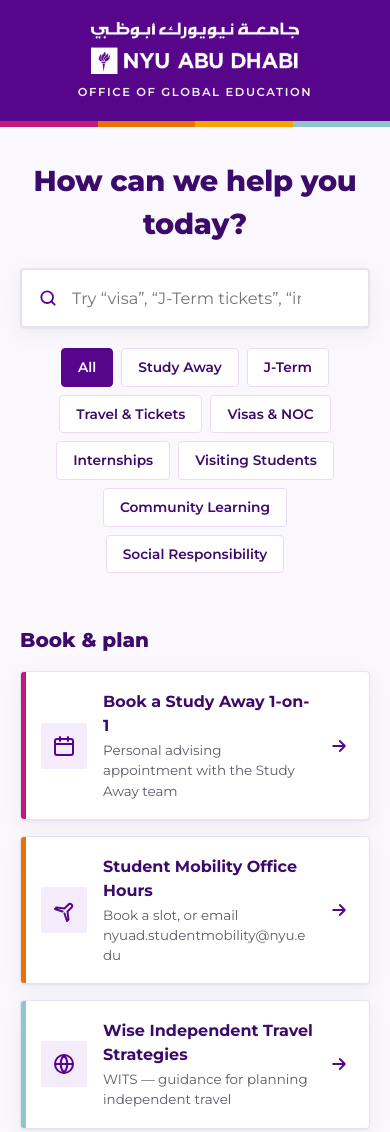
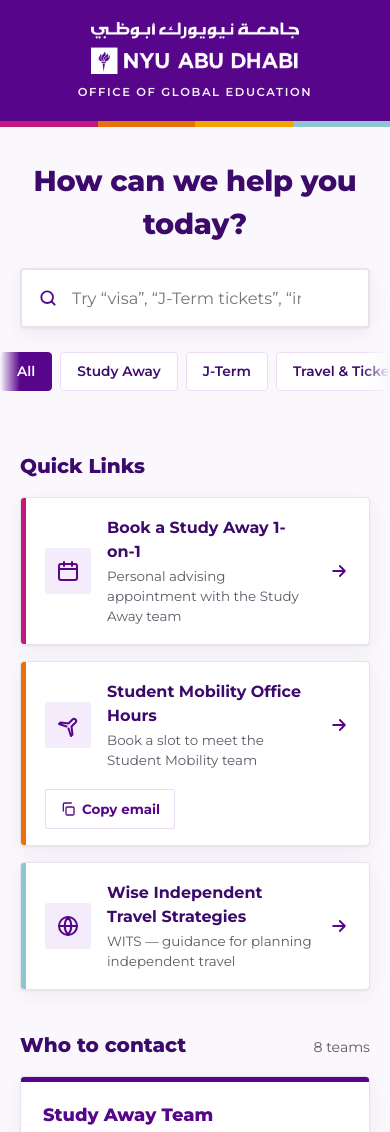
Before and after one commit to Nikhil-Mundhra/Office-of-Global-Education, a website: page public/index.html in a window 390 px wide. Shown: the top 1132 px of the page. Drawn offline with Linux system fonts and the light colour scheme.

Commit message:
Add quick-link email copy, J-Term team, mobile chip scroller
- Quick links get an inline copy-email button; copy handler now global
- Add J-Term Enrollment team and hide member row when empty
- Rename quick section to Quick Links; horizontal snap scroll for chips on mobile

```diff
--- a/public/app.js
+++ b/public/app.js
@@ -56,14 +56,17 @@
   quickEl.innerHTML = quickLinks
     .map(
       (q) => `
-      <a class="quick" data-accent="${q.accent}" href="${esc(q.url)}" target="_blank" rel="noopener noreferrer">
+      <div class="quick" data-accent="${q.accent}">
+        <a class="quick-main" href="${esc(q.url)}" target="_blank" rel="noopener noreferrer">
           <span class="quick-icon">${svg(q.icon)}</span>
           <span class="quick-body">
             <span class="quick-title">${esc(q.title)}</span>
             <span class="quick-sub">${esc(q.subtitle)}</span>
           </span>
           <span class="quick-arrow">${svg("arrow")}</span>
-      </a>`
+        </a>
+        ${q.copyEmail ? `<button type="button" class="btn btn-ghost quick-copy" data-copy="${esc(q.copyEmail)}" aria-label="Copy ${esc(q.copyEmail)}">${svg("copy")}Copy email</button>` : ""}
+      </div>`
     )
     .join("");
 
@@ -106,8 +109,8 @@
             <h3 class="team-name">${highlight(t.name, terms)}</h3>
             <span class="label">Ask about</span>
             <ul class="helps">${t.helpsWith.map((h) => `<li>${highlight(h, terms)}</li>`).join("")}</ul>
-            <span class="label">Team</span>
-            <div class="members">
+            ${t.members.length ? `<span class="label">Team</span>` : ""}
+            <div class="members"${t.members.length ? "" : " hidden"}>
               ${t.members.map((m) => `<span class="member"><span class="avatar" aria-hidden="${photos[m] ? "false" : "true"}">${esc(initials(m))}${photos[m] ? `<img src="${esc(photos[m])}" alt="" width="128" height="128" loading="lazy" decoding="async" onerror="this.remove()">` : ""}</span>${highlight(m, terms)}</span>`).join("")}
             </div>
           </div>
@@ -134,7 +137,7 @@
     toastTimer = setTimeout(() => toastEl.classList.remove("show"), 1800);
   };
 
-  teamsEl.addEventListener("click", async (e) => {
+  document.addEventListener("click", async (e) => {
     const btn = e.target.closest("[data-copy]");
     if (!btn) return;
     const email = btn.dataset.copy;
@@ -147,8 +150,9 @@
       document.execCommand("copy");
       ta.remove();
     }
+    const label = btn.classList.contains("quick-copy") ? "Copy email" : "Copy";
     btn.innerHTML = `${svg("check")}Copied`;
-    setTimeout(() => (btn.innerHTML = `${svg("copy")}Copy`), 1500);
+    setTimeout(() => (btn.innerHTML = `${svg("copy")}${label}`), 1500);
     toast(`Copied ${email}`);
   });
 
--- a/public/data.js
+++ b/public/data.js
@@ -18,7 +18,8 @@
     },
     {
       title: "Student Mobility Office Hours",
-      subtitle: "Book a slot, or email nyuad.studentmobility@nyu.edu",
+      subtitle: "Book a slot to meet the Student Mobility team",
+      copyEmail: "nyuad.studentmobility@nyu.edu",
       url: "https://calendar.google.com/calendar/u/0/appointments/schedules/AcZssZ1uLFWuJjNHGyMj7IN7pcCWvj0axNQ8LpjpuWmmmnfZBzplIISNbL0WiI4d_dg9hf0zt4xaxoxt",
       icon: "plane",
       accent: "orange",
@@ -91,6 +92,14 @@
       accent: "magenta",
     },
     {
+      name: "J-Term Enrollment",
+      email: "nyuad.globaleducation@nyu.edu",
+      helpsWith: ["J-Term enrollment"],
+      members: [],
+      topics: ["jterm"],
+      accent: "teal",
+    },
+    {
       name: "Community-Based Learning (CBL)",
       email: "nyuad.cbl@nyu.edu",
       helpsWith: ["CBL activities during the semester", "Abu Dhabi-based J-Term classes"],
--- a/public/index.html
+++ b/public/index.html
@@ -39,7 +39,7 @@
       </section>
 
       <section class="container" aria-labelledby="quick-title">
-        <h2 id="quick-title" class="section-title">Book &amp; plan</h2>
+        <h2 id="quick-title" class="section-title">Quick Links</h2>
         <div id="quick" class="quick-grid"></div>
       </section>
 
--- a/public/styles.css
+++ b/public/styles.css
@@ -103,13 +103,18 @@
 .quick-grid { display: grid; grid-template-columns: repeat(auto-fit, minmax(260px, 1fr)); gap: 16px; }
 .quick {
   --accent: var(--violet);
-  display: flex; align-items: center; gap: 16px;
-  padding: 18px 20px; border-radius: var(--radius);
+  display: flex; flex-direction: column;
+  border-radius: var(--radius);
   background: var(--card); box-shadow: var(--shadow); border: 1px solid var(--line);
-  text-decoration: none; color: var(--ink); position: relative; overflow: hidden;
+  color: var(--ink); position: relative; overflow: hidden;
   transition: transform 0.15s, box-shadow 0.15s;
 }
 .quick::before { content: ""; position: absolute; inset: 0 auto 0 0; width: 5px; background: var(--accent); }
+.quick-main {
+  flex: 1; display: flex; align-items: center; gap: 16px;
+  padding: 18px 20px 18px 24px; text-decoration: none; color: inherit;
+}
+.quick-copy { margin: 0 20px 16px 24px; align-self: flex-start; }
 .quick:hover { transform: translateY(-2px); box-shadow: var(--shadow-hover); }
 .quick-icon {
   flex: none; width: 46px; height: 46px; border-radius: var(--radius-sm);
@@ -121,7 +126,7 @@
 .quick-sub { display: block; font-size: 0.84rem; color: var(--muted); margin-top: 2px; overflow-wrap: anywhere; }
 .quick-arrow { flex: none; display: flex; color: var(--violet); transition: transform 0.15s; }
 .quick-arrow svg { width: 20px; height: 20px; fill: none; stroke: currentColor; stroke-width: 2.2; stroke-linecap: round; stroke-linejoin: round; }
-.quick:hover .quick-arrow { transform: translateX(3px); }
+.quick-main:hover .quick-arrow { transform: translateX(3px); }
 
 /* Accents */
 [data-accent="magenta"] { --accent: var(--magenta); }
@@ -206,6 +211,14 @@
 @keyframes rise { from { opacity: 0; transform: translateY(6px); } to { opacity: 1; transform: none; } }
 
 @media (max-width: 520px) {
+  .chips {
+    flex-wrap: nowrap; justify-content: flex-start; overflow-x: auto;
+    margin-inline: -20px; padding: 4px 20px 8px;
+    scroll-snap-type: x proximity; scrollbar-width: none; -webkit-overflow-scrolling: touch;
+    mask-image: linear-gradient(90deg, transparent, #000 20px, #000 calc(100% - 28px), transparent);
+  }
+  .chips::-webkit-scrollbar { display: none; }
+  .chip { flex: none; scroll-snap-align: start; white-space: nowrap; }
   .header-inner { display: flex; justify-content: center; }
   .brand { align-items: center; text-align: center; }
   .hero { padding-top: 32px; }
@@ -219,3 +232,4 @@
 @media (prefers-reduced-motion: reduce) {
   *, *::before, *::after { animation: none !important; transition: none !important; }
 }
+.members[hidden] { display: none; }
```
Lines whose indentation alone changed are shown as unchanged.
